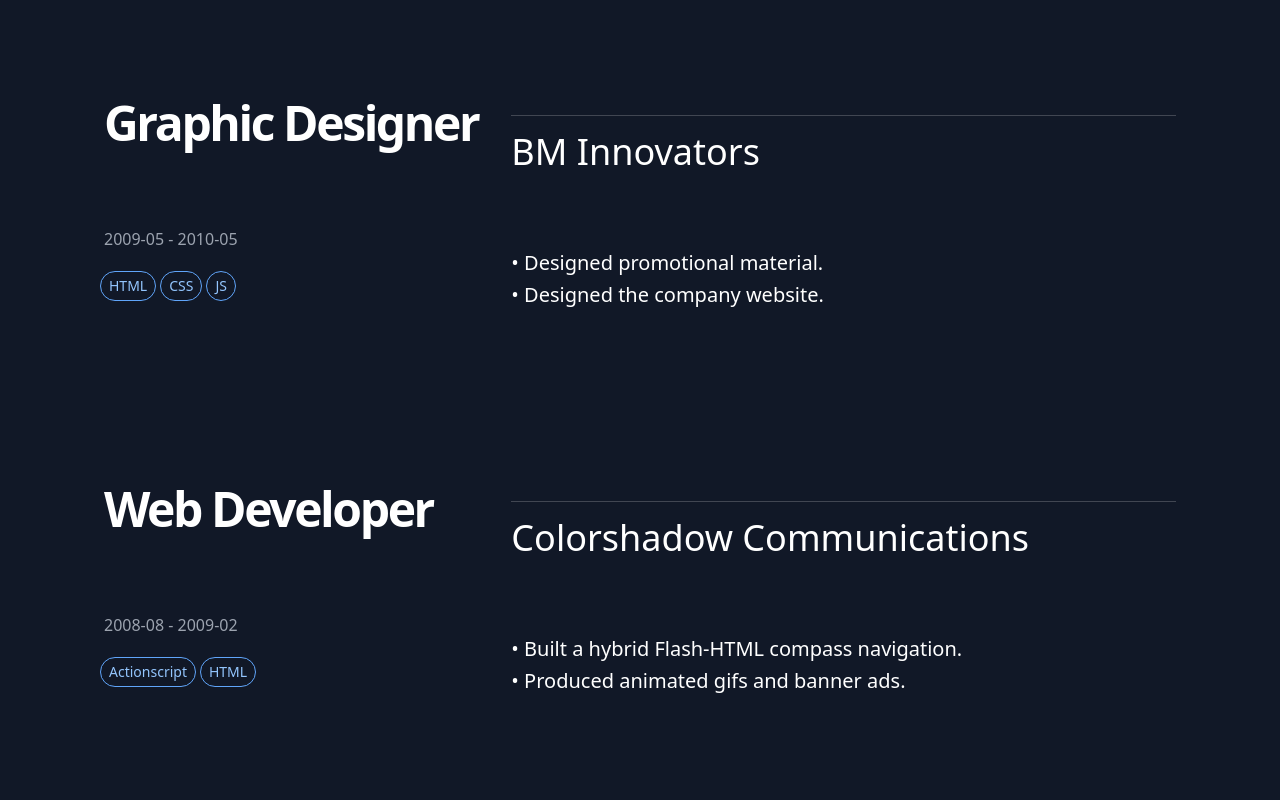
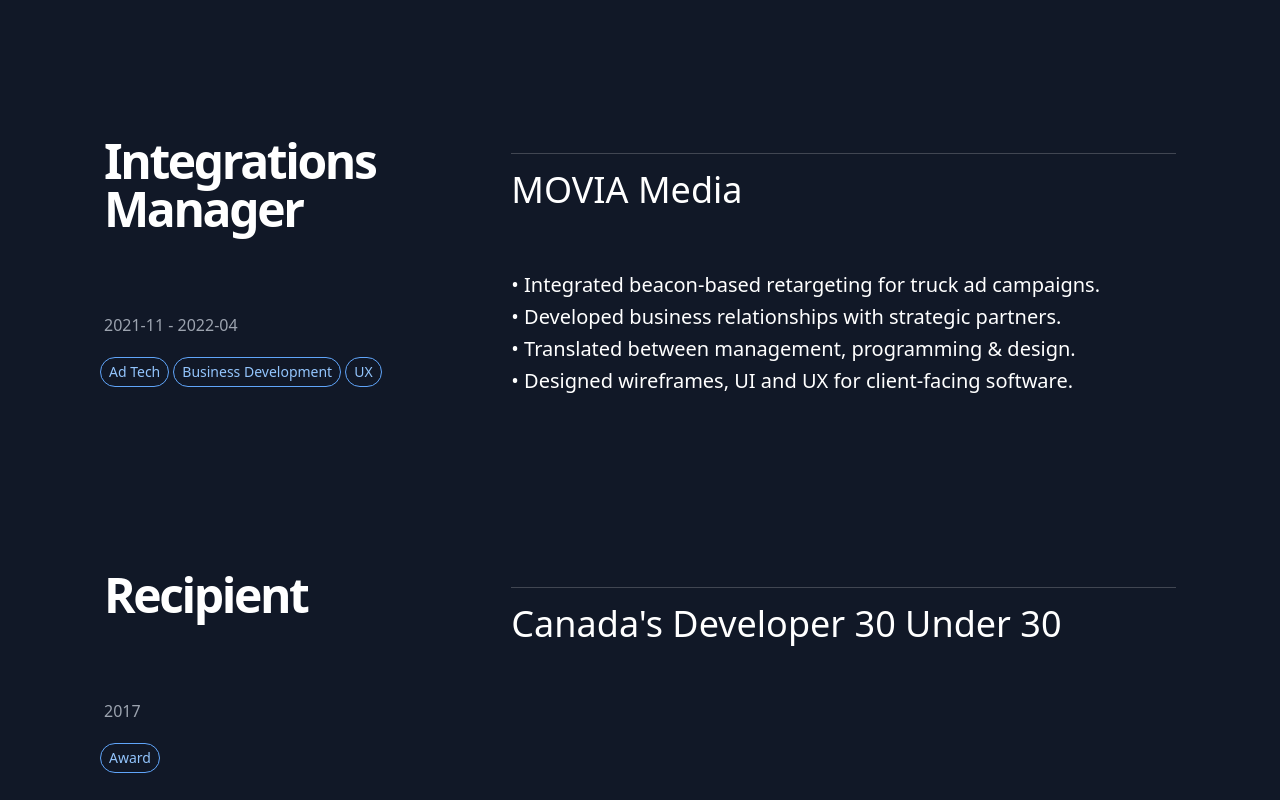
Before and after one commit to MarcusVeres/mvp3, a React (Create React App) app: page / in a window 1280 px wide. Shown: the part 1340-2140 px from the top of the page. Built offline with nearby package versions, Linux system fonts and the light colour scheme.

Commit message:
Adds sorting and final data to jobs. Looks great!

```diff
--- a/src/components/Jobs.jsx
+++ b/src/components/Jobs.jsx
@@ -67,6 +67,8 @@
       "Provided passport photos, photo editing and headshot portraits. ",
     ],
     Company: "Japan Camera",
+    Start: "2007-11",
+    End: "2009-05",
     Keywords: ["Retail / Sales", "Graphic Design", "Photography"],
     Title: "Store Associate",
   },
@@ -258,9 +260,27 @@
 ];
 
 const Jobs = () => {
+  // sort the data before using it
+  /*
+  const sortedData = data.sort((a, b) => {
+    const startDateA = new Date(a.Start);
+    const startDateB = new Date(b.Start);
+    return startDateB - startDateA; // Descending order
+  });
+  */
+  const sortedData = [...data].sort((a, b) => {
+    if (a.End === "Present") return -1;
+    if (b.End === "Present") return 1;
+
+    const startDateA = new Date(a.Start);
+    const startDateB = new Date(b.Start);
+
+    return startDateB - startDateA; // Descending order
+  });
+
   return (
     <>
-      {data.map((job) => (
+      {sortedData.map((job) => (
         <div key={job.Name} className="container mx-auto my-8 mt-16 lg:mt-44">
           <div className="flex flex-col lg:mt-16 lg:flex-row">
             <div className="w-full lg:w-[38%] flex flex-col justify-between">
```
